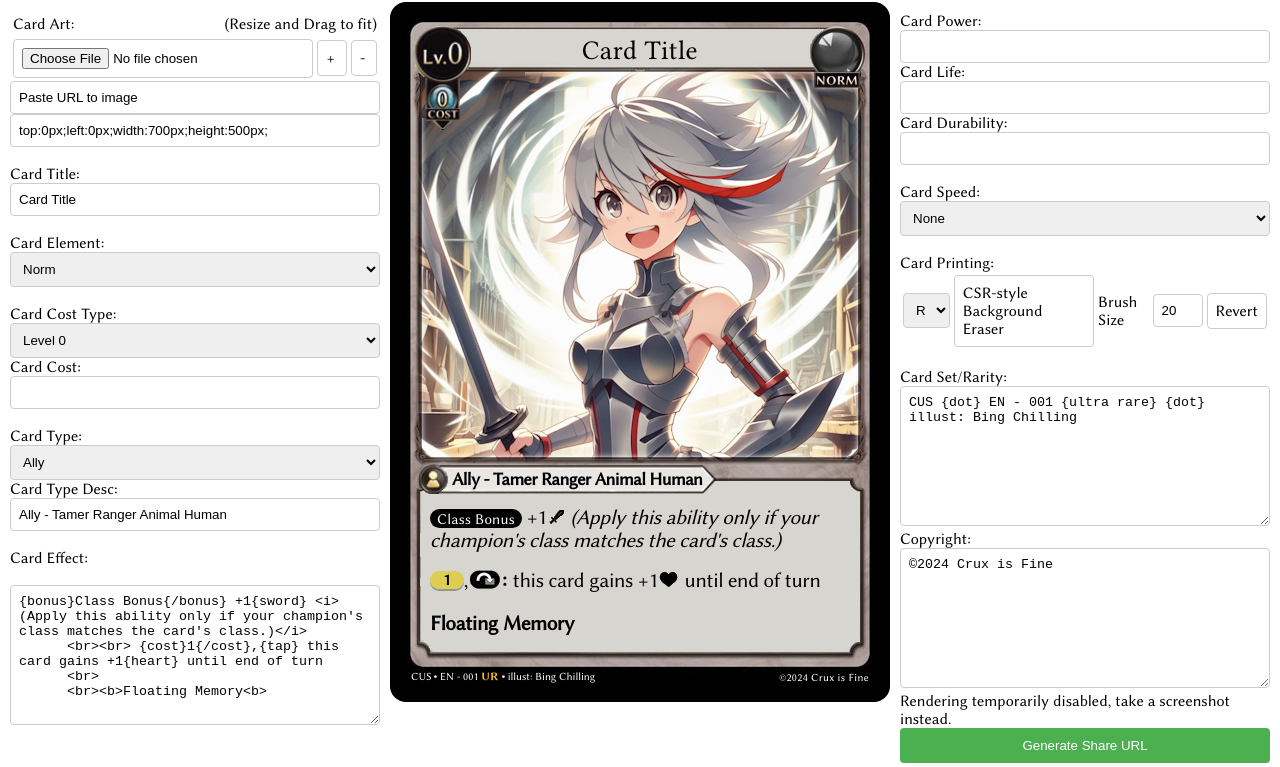
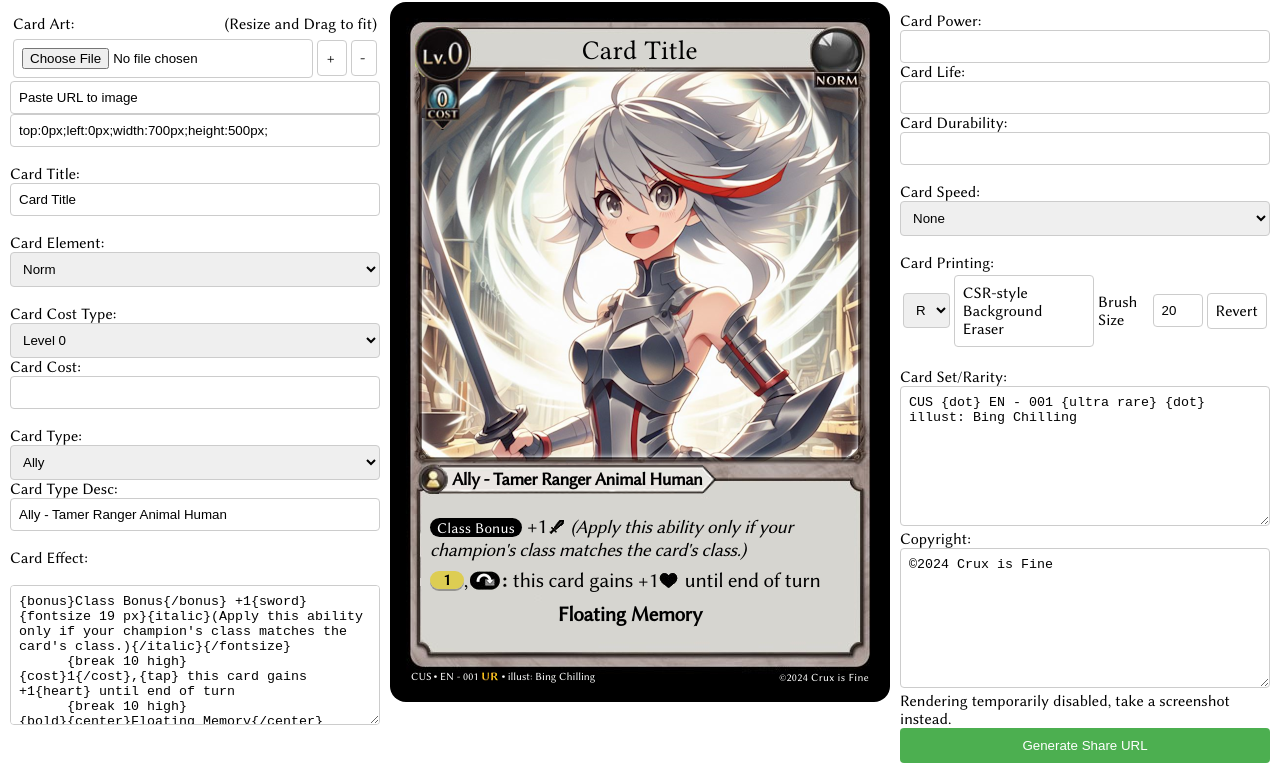
Before and after one commit to AmphiBlocks/AmphiBlocks.github.io, a plain HTML site: page gacardmaker/index.html in a window 1280 px wide. Shown: the part 78-845 px from the top of the page. Drawn offline with Linux system fonts and the light colour scheme; a web font is replaced by a local one.

Commit message:
adding a bunch of effect box text swaps

```diff
--- a/gacardmaker/index.html
+++ b/gacardmaker/index.html
@@ -42,6 +42,7 @@
         <option value="Arcane">Arcane</option>
         <option value="Astra">Astra</option>
         <option value="Crux">Crux</option>
+		    <option value="Earth">Earth</option>
         <option value="Exia">Exia</option>
         <option value="Luxem">Luxem</option>
         <option value="Neos">Neos</option>
@@ -87,10 +88,11 @@
       <br><br>
 
       <label for="effect">Card Effect:</label><br>
-      <textarea id="effect" name="effect" value="Card Effect" oninput="updateText('cardEffect', this.value)">{bonus}Class Bonus{/bonus} +1{sword} <i>(Apply this ability only if your champion's class matches the card's class.)</i>
-      <br><br> {cost}1{/cost},{tap} this card gains +1{heart} until end of turn
-      <br>
-      <br><b>Floating Memory<b>
+      <textarea id="effect" name="effect" value="Card Effect" oninput="updateText('cardEffect', this.value)">{bonus}Class Bonus{/bonus} +1{sword}       {fontsize 19 px}{italic}(Apply this ability only if your champion's class matches the card's class.){/italic}{/fontsize}
+      {break 10 high}
+{cost}1{/cost},{tap} this card gains +1{heart} until end of turn
+      {break 10 high}
+{bold}{center}Floating Memory{/center}{/bold}{/fontsize}
       </textarea>
     </form>
 
@@ -358,6 +360,17 @@
         ["{/bonus}","</span>"],
         ["{cost}","<span class=\"cost__icon\">"],
         ["{/cost}","</span>"],
+        ["{break ","<div style='padding-bottom:"],
+        [" high}","px'></div>"],
+        ["{fontsize ","<span style='font-size:"],
+        [" px}","px'>"],
+        ["{/fontsize}", "</span>"],
+        ["{bold}", "<b>"],
+        ["{/bold}", "</b>"],
+        ["{italic}", "<i>"],
+        ["{/italic}", "</i>"],
+        ["{center}", "<center>"],
+        ["{/center}", "</center>"],
 
       ]
       var text2 = text;
--- a/gacardmaker/styles.css
+++ b/gacardmaker/styles.css
@@ -243,6 +243,7 @@ body {
 
 #cardEffectContainer {
   position: absolute;
+  width:400px;
   top: 496px;
   left: 40px;
   right:40px;
```
